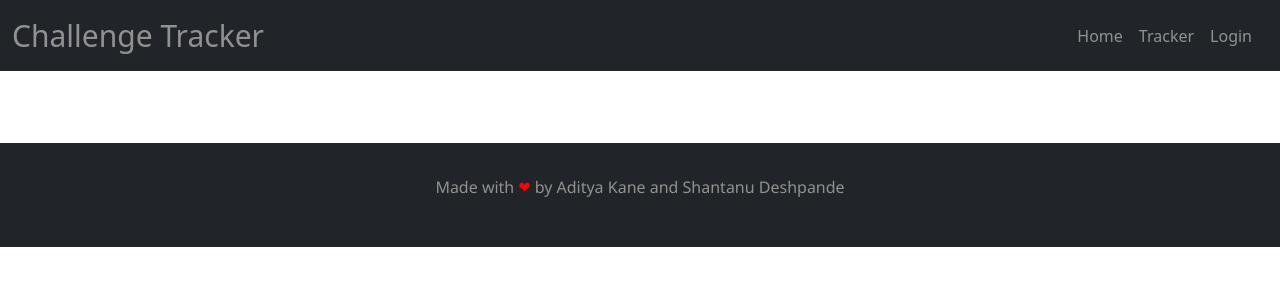
After one commit to AdityaKane2001/90DaysChallenge, a PHP site: page /template.html in a window 1280 px wide. The commit adds this page. Shown: the top 300 px of the page. Run offline with PHP 8.4, Linux system fonts and the light colour scheme.

Commit message:
Made template

```diff
--- a/index.php
+++ b/index.php
@@ -1,5 +1 @@
-<?php
-echo "Hello world";
-
-
- ?>
+<?php  ?>
--- /dev/null
+++ b/template.html
@@ -0,0 +1,65 @@
+<!doctype html>
+<html lang="en">
+  <head>
+  <meta charset="utf-8">
+    <meta name="viewport" content="width=device-width, initial-scale=1">
+
+    <link href="https://cdn.jsdelivr.net/npm/bootstrap@5.0.0-beta1/dist/css/bootstrap.min.css" rel="stylesheet" integrity="sha384-giJF6kkoqNQ00vy+HMDP7azOuL0xtbfIcaT9wjKHr8RbDVddVHyTfAAsrekwKmP1" crossorigin="anonymous">
+
+    <title>Challenge Tracker</title>
+  </head>
+  <body>
+    <nav class="navbar navbar-expand-lg navbar-light bg-dark">
+  <div class="container-fluid">
+    <a class="navbar-brand" style= "color: #919191; font-size: 30px;" href="#">Challenge Tracker</a>
+    <button class="navbar-toggler" type="button" data-bs-toggle="collapse" data-bs-target="#navbarNavDropdown" aria-controls="navbarNavDropdown" aria-expanded="false" aria-label="Toggle navigation">
+      <span class="navbar-toggler-icon"></span>
+    </button>
+    <div class="collapse navbar-collapse" id="navbarNavDropdown">
+      <div style="position: absolute;right: 20px;">
+
+
+      <ul class="navbar-nav">
+        <li class="nav-item">
+          <a class="nav-link"  style="color: #919191;"aria-current="page" href="#">Home</a>
+        </li>
+        <li class="nav-item">
+          <a class="nav-link" style="color: #919191;" href="#">Tracker</a>
+        </li>
+        <li class="nav-item">
+          <a class="nav-link"  style="color: #919191;" href="#">Login</a>
+        </li>
+
+      </ul>
+        </div>
+    </div>
+  </div>
+</nav>
+
+
+<!-- Actual page goes here-->
+<div class="container">
+  <br><br><br>
+</div>
+
+
+
+  <footer class="footer mt-auto py-3 bg-dark"
+      style="color:#919191;font-family: Verdana, Geneva, Tahoma, sans-serif;">
+
+
+
+
+
+
+      <div class="footer-copyright text-center py-3"
+        style="font-family: 'Segoe UI', Tahoma, Geneva, Verdana, sans-serif;">
+        <p>Made with 	<span style="color:red;">&#x2764;</span> by Aditya Kane and Shantanu Deshpande</p>
+      </div>
+
+    </footer>
+
+    <script src="https://cdn.jsdelivr.net/npm/bootstrap@5.0.0-beta1/dist/js/bootstrap.bundle.min.js" integrity="sha384-ygbV9kiqUc6oa4msXn9868pTtWMgiQaeYH7/t7LECLbyPA2x65Kgf80OJFdroafW" crossorigin="anonymous"></script>
+
+  </body>
+</html>
```
